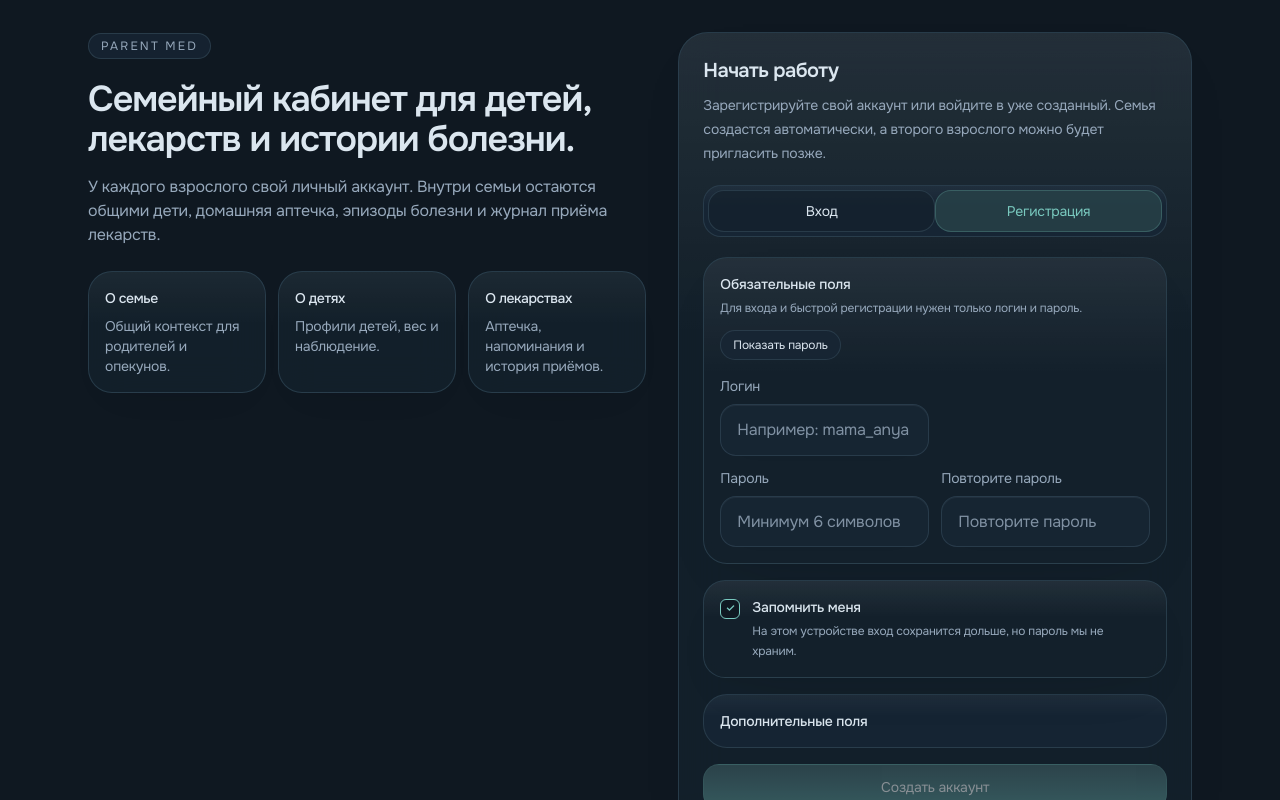
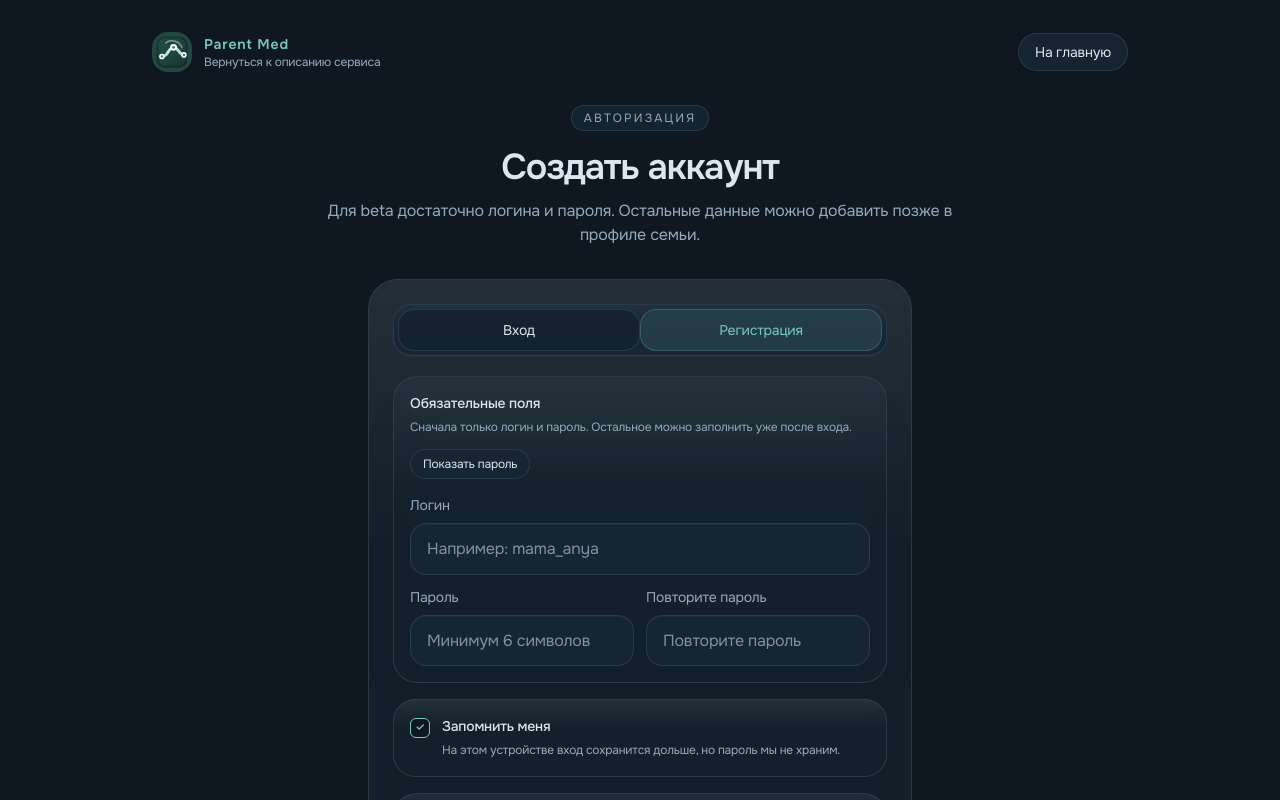
Before and after one commit to OverPotter/parent-med, a React (Vite) app in the folder frontend/: page /auth in a window 1280 px wide. Shown: the top 800 px of the page. Built offline with nearby package versions, Linux system fonts and the light colour scheme.

Commit message:
Polish auth and family copy

```diff
--- a/frontend/src/client/pages/AuthPage.tsx
+++ b/frontend/src/client/pages/AuthPage.tsx
@@ -1,18 +1,21 @@
 /**
- * Публичная стартовая страница: о сервисе, регистрация и вход.
+ * Экран авторизации: вход и регистрация без лендингового контента.
  */
 
-import { useState } from "react";
+import { useEffect, useState } from "react";
 import { useMutation } from "@tanstack/react-query";
 import { login, register } from "@shared/api/auth";
 import { AuthPasswordField, RememberMeCard } from "@shared/components/AuthFormControls";
 import { Surface } from "@shared/components/Surface";
 import { useAppStore } from "@shared/store/useAppStore";
+import { Link, useSearchParams } from "react-router-dom";
 
 type Mode = "login" | "register";
 
 export function AuthPage() {
-  const [mode, setMode] = useState<Mode>("register");
+  const [searchParams, setSearchParams] = useSearchParams();
+  const requestedMode = searchParams.get("mode");
+  const [mode, setMode] = useState<Mode>(requestedMode === "login" ? "login" : "register");
   const [loginValue, setLoginValue] = useState("");
   const [email, setEmail] = useState("");
   const [password, setPassword] = useState("");
@@ -24,6 +27,10 @@ export function AuthPage() {
   const [isPasswordVisible, setIsPasswordVisible] = useState(false);
   const [error, setError] = useState<string | null>(null);
   const setSession = useAppStore((s) => s.setSession);
+
+  useEffect(() => {
+    setMode(requestedMode === "login" ? "login" : "register");
+  }, [requestedMode]);
 
   const loginMutation = useMutation({
     mutationFn: (payload: { login: string; password: string; remember_me: boolean }) =>
@@ -88,53 +95,47 @@ export function AuthPage() {
   const passwordsMismatch =
     mode === "register" && passwordConfirm.length > 0 && password !== passwordConfirm;
   const isRegisterMode = mode === "register";
+  const pageTitle = isRegisterMode ? "Создать аккаунт" : "Войти в аккаунт";
+  const pageDescription = isRegisterMode
+    ? "Для beta достаточно логина и пароля. Остальные данные можно добавить позже в профиле семьи."
+    : "Войдите под своим логином, чтобы попасть в общую семейную базу детей, аптечки и болезней.";
+  const switchMode = (nextMode: Mode) => {
+    setMode(nextMode);
+    setSearchParams(nextMode === "register" ? { mode: "register" } : { mode: "login" });
+    setError(null);
+  };
 
   return (
     <div className="min-h-screen bg-background text-foreground">
-      <div className="mx-auto grid min-h-screen max-w-6xl gap-8 px-4 py-6 sm:px-6 sm:py-8 lg:grid-cols-[1fr_0.92fr] lg:items-start">
-        <section className="min-w-0">
+      <div className="mx-auto max-w-5xl px-4 py-6 sm:px-6 sm:py-8">
+        <div className="flex flex-wrap items-center justify-between gap-3">
+          <Link to="/" className="inline-flex items-center gap-3">
+            <img src="/pwa-icon.svg" alt="" className="h-10 w-10 rounded-2xl" />
+            <div>
+              <p className="text-sm font-semibold tracking-[0.06em] text-primary">Parent Med</p>
+              <p className="text-xs text-muted">Вернуться к описанию сервиса</p>
+            </div>
+          </Link>
+          <Link to="/" className="soft-button-secondary rounded-full px-4 py-2 text-sm">
+            На главную
+          </Link>
+        </div>
+
+        <div className="mx-auto mt-8 max-w-2xl text-center">
           <span className="soft-pill inline-flex rounded-full px-3 py-1 text-xs uppercase tracking-[0.18em]">
-            Parent Med
+            Авторизация
           </span>
-          <h1 className="mt-5 max-w-2xl text-3xl font-semibold leading-tight text-foreground sm:text-4xl">
-            Семейный кабинет для детей, лекарств и истории болезни.
+          <h1 className="mt-4 text-3xl font-semibold leading-tight text-foreground sm:text-4xl">
+            {pageTitle}
           </h1>
-          <p className="mt-4 max-w-2xl text-sm leading-6 text-muted sm:text-base">
-            У каждого взрослого свой личный аккаунт. Внутри семьи остаются общими дети, домашняя
-            аптечка, эпизоды болезни и журнал приёма лекарств.
-          </p>
+          <p className="mt-3 text-sm leading-7 text-muted sm:text-base">{pageDescription}</p>
+        </div>
 
-          <div className="mt-6 grid gap-3 sm:grid-cols-3">
-            <div className="soft-card rounded-[24px] p-4">
-              <h2 className="text-sm font-medium text-foreground">О семье</h2>
-              <p className="mt-2 text-sm leading-5 text-muted">
-                Общий контекст для родителей и опекунов.
-              </p>
-            </div>
-            <div className="soft-card rounded-[24px] p-4">
-              <h2 className="text-sm font-medium text-foreground">О детях</h2>
-              <p className="mt-2 text-sm leading-5 text-muted">Профили детей, вес и наблюдение.</p>
-            </div>
-            <div className="soft-card rounded-[24px] p-4">
-              <h2 className="text-sm font-medium text-foreground">О лекарствах</h2>
-              <p className="mt-2 text-sm leading-5 text-muted">
-                Аптечка, напоминания и история приёмов.
-              </p>
-            </div>
-          </div>
-        </section>
-
-        <Surface className="overflow-hidden p-5 sm:p-6">
-          <h2 className="text-xl font-semibold text-foreground">Начать работу</h2>
-          <p className="mt-2 text-sm leading-6 text-muted">
-            Зарегистрируйте свой аккаунт или войдите в уже созданный. Семья создастся автоматически,
-            а второго взрослого можно будет пригласить позже.
-          </p>
-
-          <div className="soft-panel-muted mt-5 flex rounded-[18px] p-1">
+        <Surface className="mx-auto mt-8 max-w-[34rem] overflow-hidden p-5 sm:p-6">
+          <div className="soft-panel-muted flex rounded-[18px] p-1">
             <button
               type="button"
-              onClick={() => setMode("login")}
+              onClick={() => switchMode("login")}
               className={`flex-1 rounded-2xl px-3 py-2.5 text-sm transition-colors ${
                 mode === "login" ? "soft-tab-active" : "soft-tab"
               }`}
@@ -143,7 +144,7 @@ export function AuthPage() {
             </button>
             <button
               type="button"
-              onClick={() => setMode("register")}
+              onClick={() => switchMode("register")}
               className={`flex-1 rounded-2xl px-3 py-2.5 text-sm transition-colors ${
                 mode === "register" ? "soft-tab-active" : "soft-tab"
               }`}
@@ -158,7 +159,7 @@ export function AuthPage() {
                 <div>
                   <p className="text-sm font-medium text-foreground">Обязательные поля</p>
                   <p className="mt-1 text-xs leading-5 text-muted">
-                    Для входа и быстрой регистрации нужен только логин и пароль.
+                    Сначала только логин и пароль. Остальное можно заполнить уже после входа.
                   </p>
                 </div>
                 <button
@@ -171,7 +172,6 @@ export function AuthPage() {
               </div>
 
               <div className="mt-4 grid gap-3">
-                <div className={`grid gap-3 ${isRegisterMode ? "sm:grid-cols-2" : "grid-cols-1"}`}>
                 <label className="block">
                   <span className="mb-2 block text-sm text-muted">Логин</span>
                   <input
@@ -182,7 +182,6 @@ export function AuthPage() {
                     placeholder="Например: mama_anya"
                   />
                 </label>
-                </div>
 
                 <div className={`grid gap-3 ${isRegisterMode ? "sm:grid-cols-2" : "grid-cols-1"}`}>
                   <AuthPasswordField
@@ -210,10 +209,10 @@ export function AuthPage() {
             {isRegisterMode && (
               <details className="soft-panel-muted rounded-[24px] p-4">
                 <summary className="cursor-pointer list-none text-sm font-medium text-foreground">
-                  Дополнительные поля
+                  Дополнительные поля профиля
                 </summary>
                 <p className="mt-2 text-xs leading-5 text-muted">
-                  Можно оставить пустым и вернуться к этому позже.
+                  Они не мешают началу работы. Если оставить пусто, сервис подставит логин как имя.
                 </p>
                 <label className="mt-4 block">
                   <span className="mb-2 block text-sm text-muted">Email</span>
@@ -229,16 +228,17 @@ export function AuthPage() {
                   </span>
                 </label>
                 <label className="mt-4 block">
-                  <span className="mb-2 block text-sm text-muted">Как показывать вас в семье</span>
+                  <span className="mb-2 block text-sm text-muted">Имя в семье</span>
                   <input
                     type="text"
                     value={displayName}
                     onChange={(e) => setDisplayName(e.target.value)}
                     className="soft-input w-full rounded-2xl px-4 py-3"
-                    placeholder="Например: Мама Аня"
+                    placeholder="Например: Аня"
                   />
                   <span className="mt-2 block text-xs text-muted">
-                    Если пусто, используем логин.
+                    Так имя будет показано в семье и в истории действий. Если пусто, используем
+                    логин.
                   </span>
                 </label>
                 <div className="mt-4 grid gap-3 sm:grid-cols-2">
@@ -249,8 +249,11 @@ export function AuthPage() {
                       value={relationshipLabel}
                       onChange={(e) => setRelationshipLabel(e.target.value)}
                       className="soft-input w-full rounded-2xl px-4 py-3"
-                      placeholder="Например: мама, папа, няня"
+                      placeholder="Например: мама"
                     />
+                    <span className="mt-2 block text-xs text-muted">
+                      Короткая подпись рядом с именем: мама, папа, няня.
+                    </span>
                   </label>
                   <label className="block">
                     <span className="mb-2 block text-sm text-muted">Телефон</span>
@@ -290,6 +293,11 @@ export function AuthPage() {
                   ? "Регистрируем…"
                   : "Создать аккаунт"}
             </button>
+
+            <p className="text-center text-xs leading-6 text-muted">
+              Если вас уже пригласили в семью, откройте ссылку приглашения из сообщения. Она сама
+              приведёт в нужный flow.
+            </p>
           </form>
         </Surface>
       </div>
--- a/frontend/src/client/pages/FamilyPage.tsx
+++ b/frontend/src/client/pages/FamilyPage.tsx
@@ -462,17 +462,17 @@ function MemberCard({
               value={displayName}
               onChange={(event) => setDisplayName(event.target.value)}
               className="soft-input w-full rounded-2xl px-4 py-3"
-              placeholder="Например: Няня Оля"
+              placeholder="Например: Оля"
             />
           </label>
           <label className="block">
-            <span className="mb-2 block text-sm text-muted">Кто это</span>
+            <span className="mb-2 block text-sm text-muted">Кто это в семье</span>
             <input
               type="text"
               value={relationshipLabel}
               onChange={(event) => setRelationshipLabel(event.target.value)}
               className="soft-input w-full rounded-2xl px-4 py-3"
-              placeholder="Например: мама, папа, няня"
+              placeholder="Например: няня"
             />
           </label>
           <label className="block">
```
Also changed, not shown: frontend/src/client/pages/JoinFamilyPage.tsx (+8 -4 lines). Lines whose indentation alone changed are shown as unchanged.
